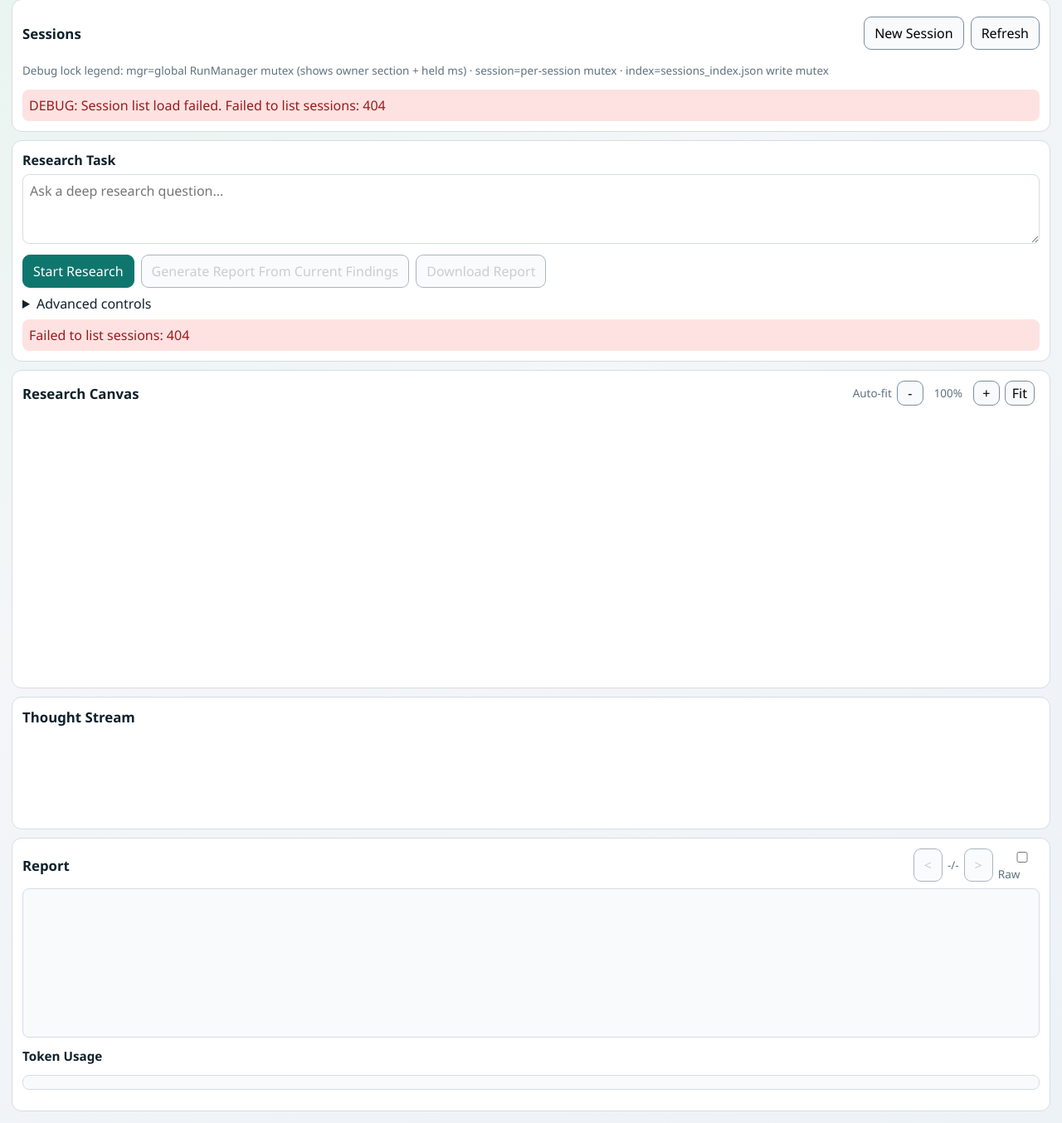
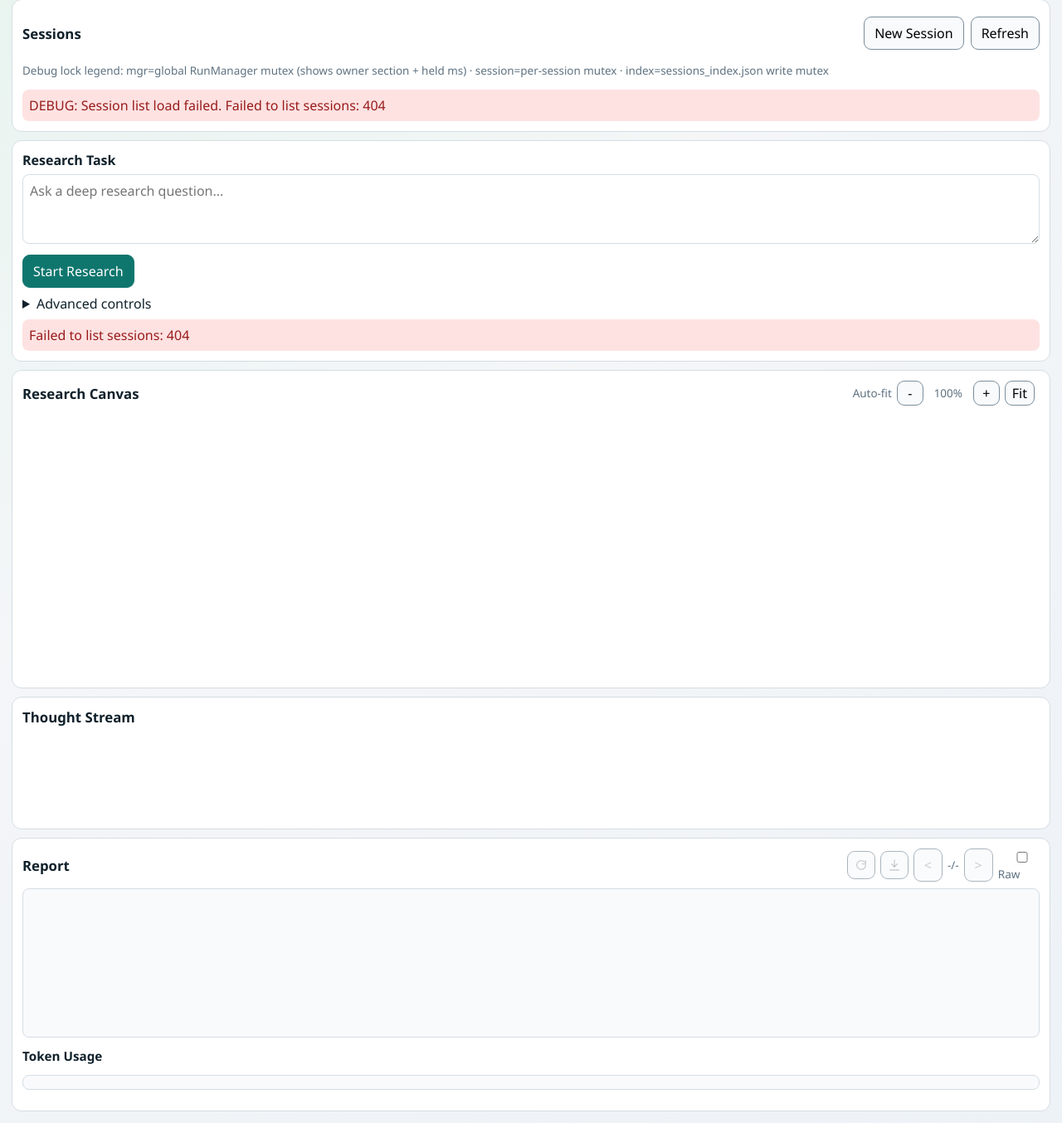
Before and after one commit to tl265/SearchBarbara, a Python web app: template app/templates/index_v2.html in a window 1280 px wide. Shown: the part 77-1431 px from the top of the page at 83% size. Run offline with Jinja, Linux system fonts and the light colour scheme; the template is opened without the code that fills it: most values are stand-ins (such as "Sample title", 1, 10 or a date in 2020).

Commit message:
Move report actions into report panel with icon buttons

```diff
--- a/app/static/app_v2.js
+++ b/app/static/app_v2.js
@@ -120,6 +120,17 @@ if (contextDigestPaneEl) {
   contextDigestPaneEl.style.display = "";
 }
 
+function setReportButtonVisual(generating) {
+  if (!reportBtn) return;
+  const isGenerating = !!generating;
+  reportBtn.classList.toggle("is-loading", isGenerating);
+  const label = isGenerating
+    ? "Generating report..."
+    : "Generate report from current findings";
+  reportBtn.setAttribute("title", label);
+  reportBtn.setAttribute("aria-label", label);
+}
+
 function esc(s) {
   return String(s || "").replace(/[&<>\"]/g, (c) => ({
     "&": "&amp;",
@@ -202,7 +213,9 @@ function resetWorkspaceForNewSession() {
   runBtn.classList.add("primary");
   runBtn.disabled = false;
   reportBtn.disabled = true;
-  reportBtn.textContent = "Generate Report From Current Findings";
+  setReportButtonVisual(false);
+  downloadBtn.setAttribute("title", "Download report");
+  downloadBtn.setAttribute("aria-label", "Download report");
   downloadBtn.disabled = true;
   pauseBtn.disabled = true;
   resumeBtn.disabled = true;
@@ -2087,7 +2100,7 @@ function applySnapshot(snap) {
   downloadBtn.disabled = !hasDownloadableReport;
   const allowManualReport = !!sid && !reportBusy && (paused || terminal);
   reportBtn.disabled = !allowManualReport;
-  reportBtn.textContent = reportGeneratingForThisRun ? "Generating Report..." : "Generate Report From Current Findings";
+  setReportButtonVisual(reportGeneratingForThisRun);
   if (versions.length && activeIdx) {
     reportVersionLabel.textContent = `${activeIdx}/${versions.length}`;
   } else {
@@ -2547,7 +2560,7 @@ reportBtn.addEventListener("click", async () => {
   reportGeneratingRunIds.add(reportRunId);
   runBtn.disabled = true;
   reportBtn.disabled = true;
-  reportBtn.textContent = "Generating Report...";
+  setReportButtonVisual(true);
   showError("");
   upsertThought("Generating report from accumulated findings.", "report");
 
--- a/app/static/styles_v2.css
+++ b/app/static/styles_v2.css
@@ -287,6 +287,30 @@ button:disabled {
   display: inline-flex;
   align-items: center;
   gap: 6px;
+}
+.icon-btn {
+  width: 34px;
+  height: 34px;
+  min-width: 34px;
+  padding: 0;
+  display: inline-flex;
+  align-items: center;
+  justify-content: center;
+}
+.icon-btn .icon {
+  width: 16px;
+  height: 16px;
+}
+.icon-btn:focus-visible {
+  outline: 2px solid #93c5fd;
+  outline-offset: 1px;
+}
+.icon-btn.is-loading .refresh-icon {
+  animation: sb-spin 1s linear infinite;
+}
+@keyframes sb-spin {
+  from { transform: rotate(0deg); }
+  to { transform: rotate(360deg); }
 }
 h2 { margin: 0; font-size: 1.05rem; }
 h3 { margin: 12px 0 6px; font-size: 0.95rem; }
--- a/app/templates/index_v2.html
+++ b/app/templates/index_v2.html
@@ -43,8 +43,6 @@
       <textarea id="task" rows="3" placeholder="Ask a deep research question..."></textarea>
       <div class="dock-controls">
         <button id="runBtn" class="primary">Start Research</button>
-        <button id="reportBtn" disabled>Generate Report From Current Findings</button>
-        <button id="downloadBtn" disabled>Download Report</button>
       </div>
       <details>
         <summary>Advanced controls</summary>
@@ -114,6 +112,33 @@
         <div class="section-head">
           <h2>Report</h2>
           <div class="report-head-tools">
+            <button
+              id="reportBtn"
+              class="icon-btn"
+              type="button"
+              disabled
+              aria-label="Generate report from current findings"
+              title="Generate report from current findings"
+            >
+              <svg class="icon refresh-icon" viewBox="0 0 24 24" aria-hidden="true">
+                <path d="M20 12a8 8 0 1 1-2.34-5.66" fill="none" stroke="currentColor" stroke-width="2" stroke-linecap="round"/>
+                <path d="M20 4v6h-6" fill="none" stroke="currentColor" stroke-width="2" stroke-linecap="round" stroke-linejoin="round"/>
+              </svg>
+            </button>
+            <button
+              id="downloadBtn"
+              class="icon-btn"
+              type="button"
+              disabled
+              aria-label="Download report"
+              title="Download report"
+            >
+              <svg class="icon download-icon" viewBox="0 0 24 24" aria-hidden="true">
+                <path d="M12 3v12" fill="none" stroke="currentColor" stroke-width="2" stroke-linecap="round"/>
+                <path d="m7 10 5 5 5-5" fill="none" stroke="currentColor" stroke-width="2" stroke-linecap="round" stroke-linejoin="round"/>
+                <path d="M4 21h16" fill="none" stroke="currentColor" stroke-width="2" stroke-linecap="round"/>
+              </svg>
+            </button>
             <button id="reportPrevBtn" type="button" disabled>&lt;</button>
             <span id="reportVersionLabel" class="muted">-/-</span>
             <button id="reportNextBtn" type="button" disabled>&gt;</button>
```
